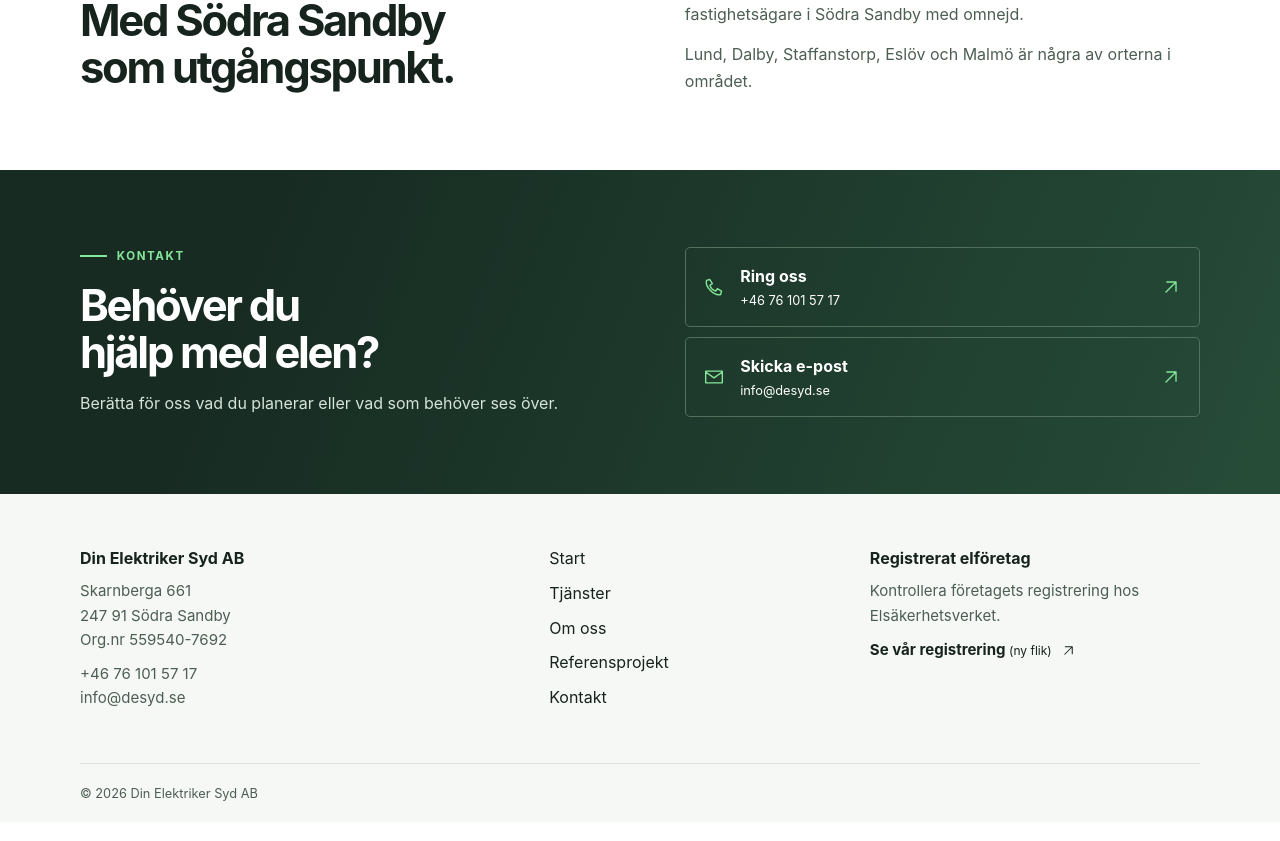
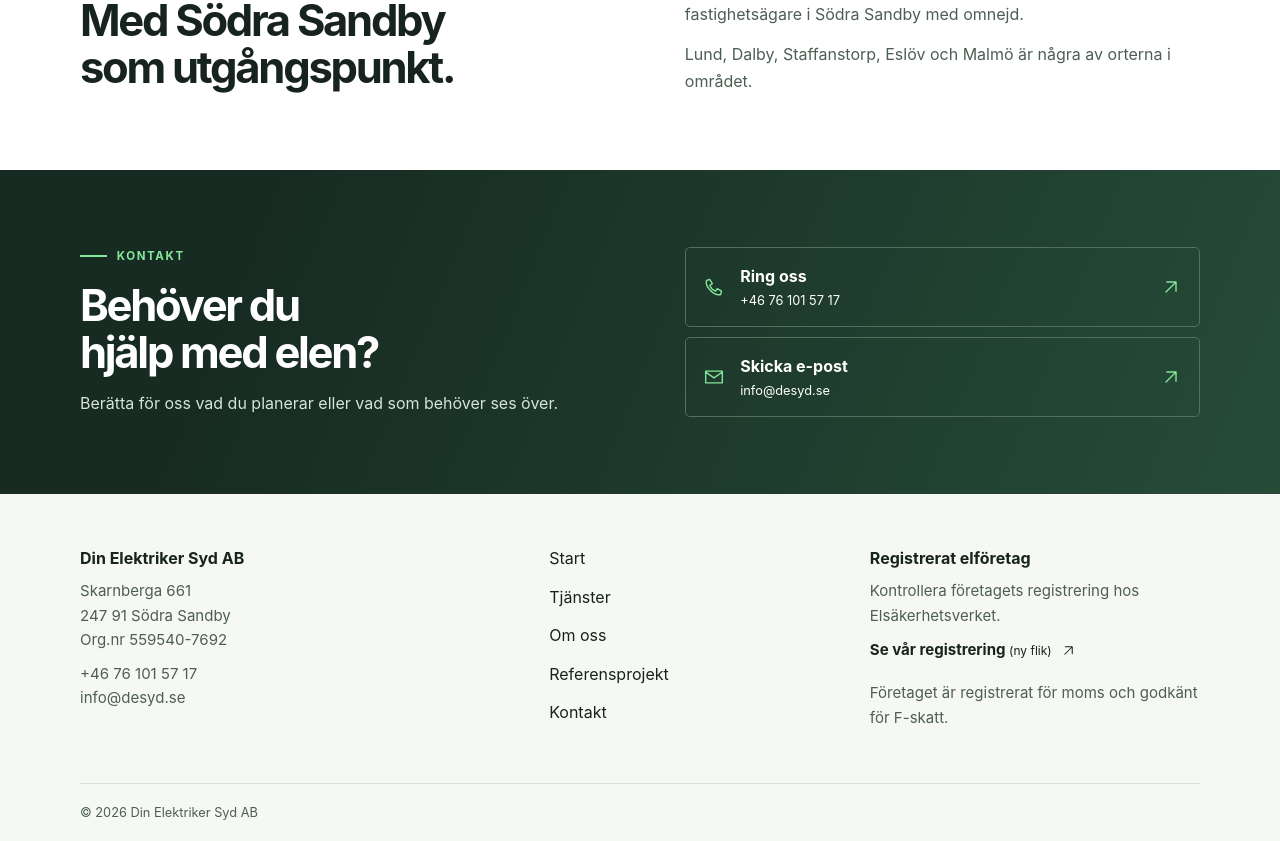
Before and after one commit to JohanKroger/din-elektriker-syd, a Next.js app: page / in a window 1280 px wide. Shown: the part 1937-2778 px from the top of the page. Built offline with nearby package versions, Linux system fonts and the light colour scheme.

Commit message:
Visa momsregistrering och F-skatt i sidfoten

```diff
--- a/app/components/Sections.tsx
+++ b/app/components/Sections.tsx
@@ -121,6 +121,7 @@ export function Footer() {
 					<ExternalLink href={company.registry}>
 						Se vår registrering
 					</ExternalLink>
+					<p>Företaget är registrerat för moms och godkänt för F-skatt.</p>
 				</div>
 			</div>
 			<div className="wrap copyright">
```
